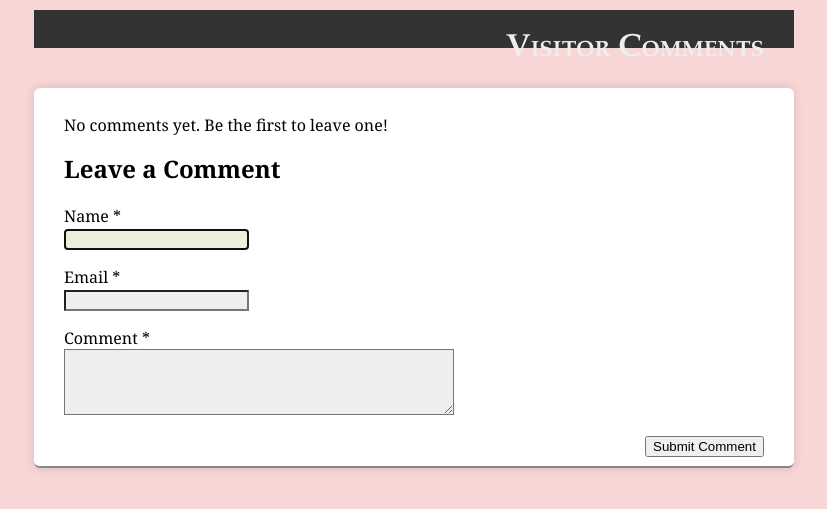
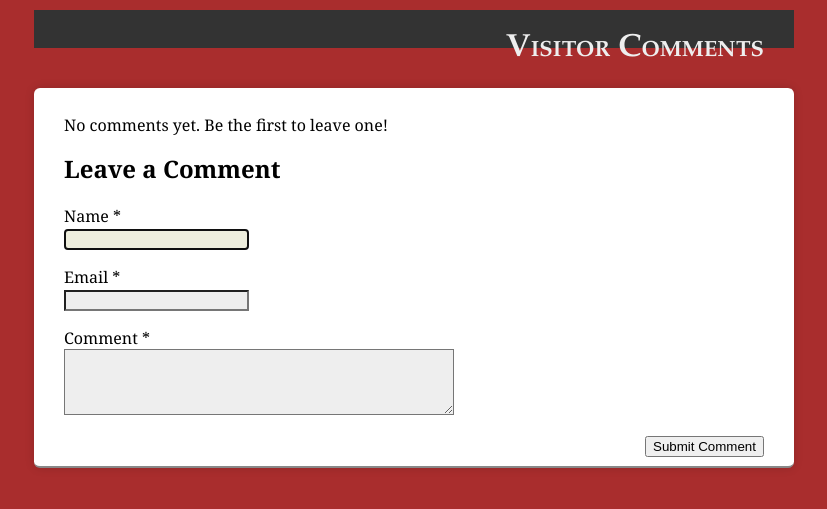
Before and after one commit to LoganGuild/itws1100-guildl, a PHP site: page /commentSubs/commentsubs.php in a window 1280 px wide. Shown: the top 509 px of the page, without its empty margins (226-1053 px from the left). Run offline with PHP 8.4, Linux system fonts and the light colour scheme; data that the repository does not hold is empty.

Commit message:
Update commentsubs.css

```diff
--- a/commentSubs/commentsubs.css
+++ b/commentSubs/commentsubs.css
@@ -1,7 +1,7 @@
 body {
   font-family: Georgia, Arial, Helvetica, sans-serif;
   color: black;
-  background-color: #f8d6d6;
+  background-color: #a92d2d;
   margin: 0;
   padding: 0;
 }
```
